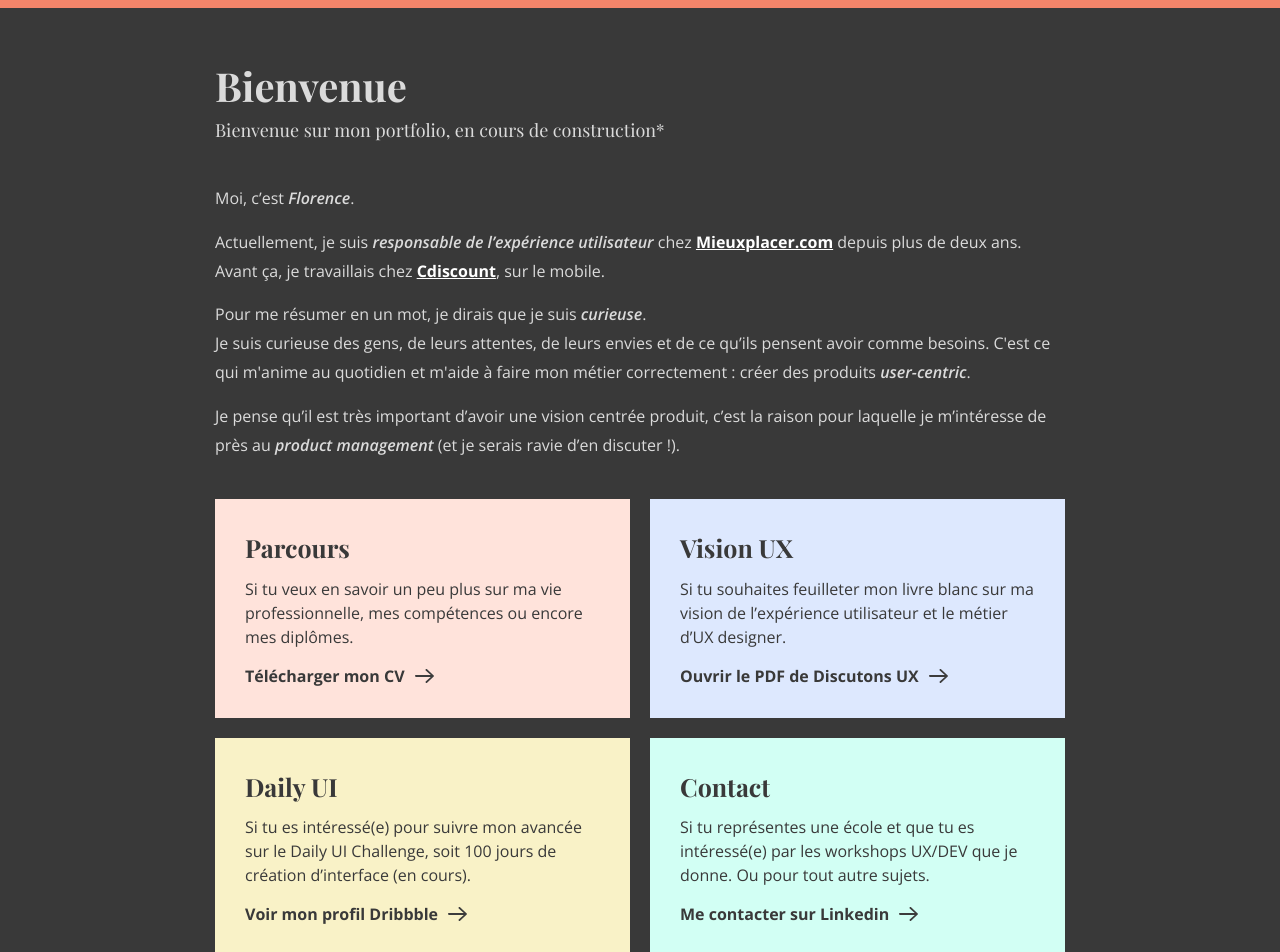
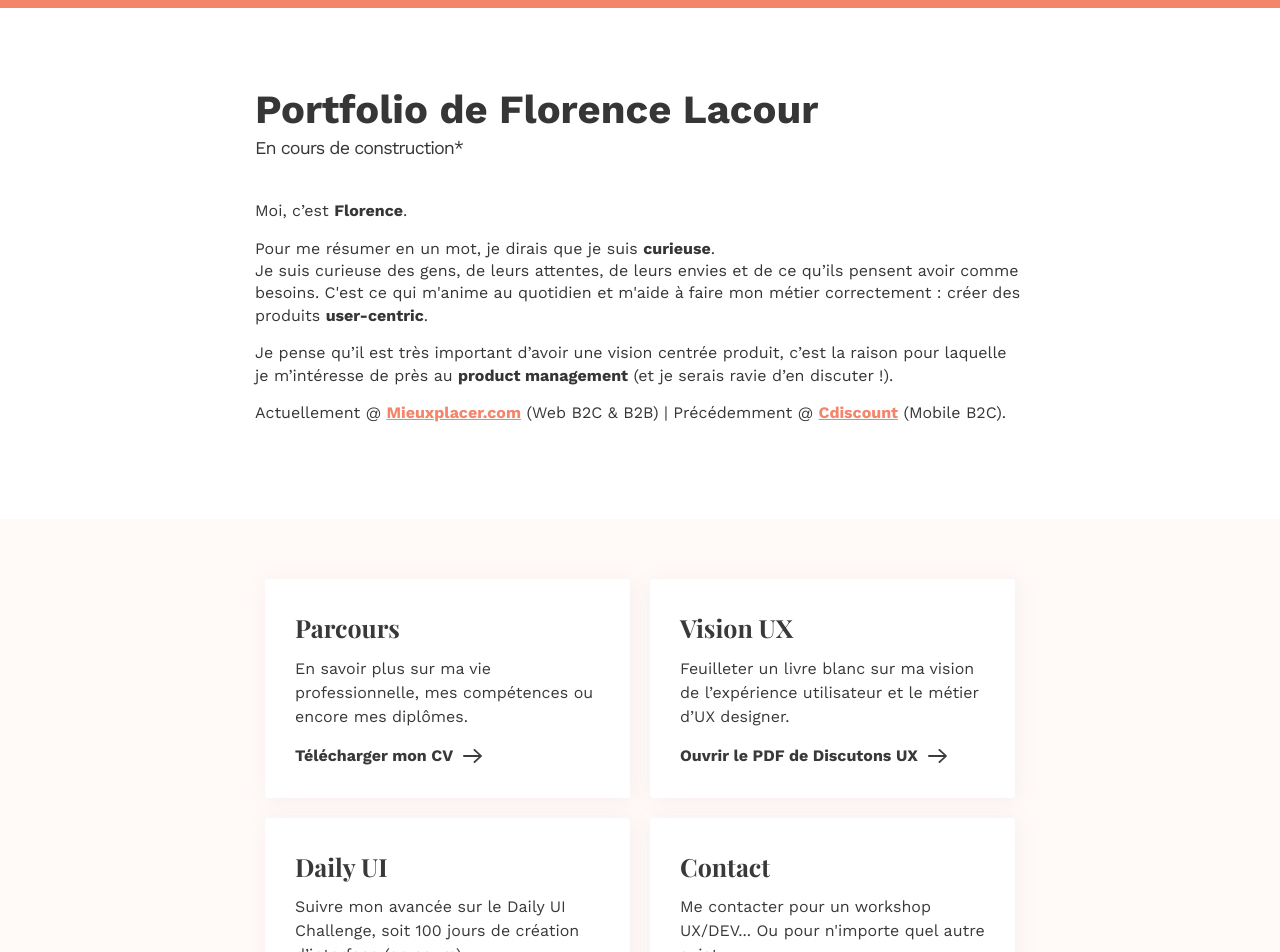
Before and after one commit to florencelacour/florencelacour.github.io, a Vue app: page / in a window 1280 px wide. Shown: the top 952 px of the page. Built offline with nearby package versions, Linux system fonts and the light colour scheme.

Commit message:
:lipstick: Changement DA

```diff
--- a/src/App.vue
+++ b/src/App.vue
@@ -8,27 +8,14 @@
 @import '~sanitize.css';
 @import '~sanitize.css/typography.css';
 @import url('https://fonts.googleapis.com/css?family=Open+Sans:400,600i,700&display=swap');
-@import url('https://fonts.googleapis.com/css?family=Roboto+Slab:400,700&display=swap');
+@import url('https://fonts.googleapis.com/css?family=Work+Sans:400,600,700&display=swap');
 @import url('https://fonts.googleapis.com/css?family=Playfair+Display:400,700&display=swap');
 
 body {
-  font-family: 'Open Sans', 'Helvetica', sans-serif;
-  color: #dbdbdb;
-  background-color: #393939;
+  font-family: 'Work Sans', 'Helvetica', sans-serif;
+  color: #363636;
+  background-color: #fafafa;
   -webkit-font-smoothing: antialiased;
-  padding-bottom: 40px;
-}
-
-@media (max-width: 900px) {
-  body {
-    margin: 0 20px 0 20px;
-  }
-}
-
-@media (max-width: 550px) {
-  body {
-    margin: 0 10px 0 10px;
-  }
 }
 
 body::before {
@@ -51,7 +38,6 @@ body::before {
 }
 
 .container {
-  max-width: 850px;
-  margin: 0 auto;
+  background-color: #ffffff;
 }
 </style>
--- a/src/components/Card.vue
+++ b/src/components/Card.vue
@@ -47,6 +47,8 @@ div {
   color: #393939;
   margin: 10px;
   padding: 30px;
+  border-radius: 3px;
+  box-shadow: 2px 2px 20px rgba(161, 149, 149, 0.1);
 }
 
 h3 {
@@ -77,10 +79,10 @@ img {
   margin-left: 10px;
 }
 
-@media (max-width: 750px) {
+@media (max-width: 900px) {
   div {
     width: 500px;
-    margin-right: 20px;
+    margin: 10px auto;
   }
 }
 
--- a/src/components/PageTitle.vue
+++ b/src/components/PageTitle.vue
@@ -21,10 +21,10 @@ export default {
 
 <style scoped>
 h1 {
-  font-family: 'Playfair Display', 'Helvetica', sans-serif;
-  font-size: 18px;
-  font-weight: normal;
-  margin-bottom: 40px;
-  margin-top: -5px;
+  font-family: 'Work Sans', 'Helvetica', sans-serif;
+  font-size: 40px;
+  font-weight: bold;
+  margin: 10px 0;
+  line-height: 40px;
 }
 </style>
--- a/src/views/Home.vue
+++ b/src/views/Home.vue
@@ -1,69 +1,71 @@
 <template>
   <div>
-    <p class="useless-title">Bienvenue</p>
-    <PageTitle title="Bienvenue sur mon portfolio, en cours de construction*" />
+    <section class="presentation">
+      <PageTitle title="Portfolio de Florence Lacour" />
+      <p class="useless-title">En cours de construction*</p>
 
-    <section>
       <p>
         Moi, c’est
-        <em>Florence</em>.
+        <strong>Florence</strong>.
       </p>
       <p>
-        Actuellement, je suis
-        <em>responsable de l’expérience utilisateur</em> chez
-        <a href="https://www.mieuxplacer.com" target="_blank">Mieuxplacer.com</a> depuis plus de deux ans. Avant ça, je travaillais chez
+        Pour me résumer en un mot, je dirais que je suis
+        <strong>curieuse</strong>.
+        <br />Je suis curieuse des gens, de leurs attentes, de leurs envies et de ce qu’ils pensent avoir comme besoins. C'est ce qui m'anime au quotidien et m'aide à faire mon métier correctement : créer des produits
+        <strong>user-centric</strong>.
+      </p>
+      <p>
+        Je pense qu’il est très important d’avoir une vision centrée produit, c’est la raison pour laquelle je m’intéresse de près au
+        <strong>product management</strong> (et je serais ravie d’en discuter !).
+      </p>
+
+      <p>
+        Actuellement @
+        <a href="https://www.mieuxplacer.com" target="_blank">Mieuxplacer.com</a> (Web B2C & B2B) | Précédemment @
         <a
           href="https://www.cdiscount.com"
           target="_blank"
-        >Cdiscount</a>, sur le mobile.
-      </p>
-      <p>
-        Pour me résumer en un mot, je dirais que je suis
-        <em>curieuse</em>.
-        <br />Je suis curieuse des gens, de leurs attentes, de leurs envies et de ce qu’ils pensent avoir comme besoins. C'est ce qui m'anime au quotidien et m'aide à faire mon métier correctement : créer des produits
-        <em>user-centric</em>.
-      </p>
-      <p>
-        Je pense qu’il est très important d’avoir une vision centrée produit, c’est la raison pour laquelle je m’intéresse de près au
-        <em>product management</em> (et je serais ravie d’en discuter !).
+        >Cdiscount</a> (Mobile B2C).
       </p>
     </section>
 
+    <div class="bckg-cards">
       <section class="cards">
         <Card
           title="Parcours"
-        description="Si tu veux en savoir un peu plus sur ma vie professionnelle, mes compétences ou encore mes diplômes."
+          description="En savoir plus sur ma vie professionnelle, mes compétences ou encore mes diplômes."
           cta="Télécharger mon CV"
-        background="#FFE3DB"
+          background="#FFFFFF"
           url="/CV-Florence-Lacour.pdf"
         ></Card>
 
         <Card
           title="Vision UX"
-        description="Si tu souhaites feuilleter mon livre blanc sur ma vision de l’expérience utilisateur et le métier d’UX designer."
+          description="Feuilleter un livre blanc sur ma vision de l’expérience utilisateur et le métier d’UX designer."
           cta="Ouvrir le PDF de Discutons UX"
-        background="#DDE8FE"
+          background="#FFFFFF"
           url="http://discutons-ux.com/pdf/DiscutonsUX.pdf"
         ></Card>
 
         <Card
           title="Daily UI"
-        description="Si tu es intéressé(e) pour suivre mon avancée sur le Daily UI Challenge, soit 100 jours de création d’interface (en cours)."
+          description="Suivre mon avancée sur le Daily UI Challenge, soit 100 jours de création d’interface (en cours)."
           cta="Voir mon profil Dribbble"
-        background="#F9F2C7"
+          background="#FFFFFF"
           url="https://dribbble.com/FlorenceLacour"
         ></Card>
 
         <Card
           title="Contact"
-        description="Si tu représentes une école et que tu es intéressé(e) par les workshops UX/DEV que je donne. Ou pour tout autre sujets."
+          description="Me contacter pour un workshop UX/DEV... Ou pour n'importe quel autre sujet."
           cta="Me contacter sur Linkedin"
-        background="#D2FFF4"
+          background="#FFFFFF"
           url="https://www.linkedin.com/in/florencelacour/"
         ></Card>
       </section>
+    </div>
 
-    <section>
+    <section class="presentation">
       <p class="asterisque">
         <em>*</em> J’ai fait le choix de me lancer dans une nouvelle techno, car je trouve son fonctionnement très intéressant : Vue.js. Et aussi parce que j’aime me lancer de nouveaux challenges.
       </p>
@@ -92,11 +94,31 @@ export default {
 </script>
 
 <style>
+.presentation {
+  max-width: 770px;
+  margin: 0 auto;
+  padding: 80px 0;
+}
+
+@media (max-width: 900px) {
+  .presentation {
+    margin: 0 20px 0 20px;
+  }
+}
+
+@media (max-width: 550px) {
+  .presentation {
+    margin: 0 10px 0 10px;
+  }
+}
+
 .useless-title {
-  font-family: 'Playfair Display', 'Helvetica', sans-serif;
-  font-size: 40px;
-  font-weight: bold;
-  margin: 50px 0 0 0;
+  font-family: 'Work Sans', 'Helvetica', sans-serif;
+  letter-spacing: -1px;
+  font-size: 18px;
+  font-weight: normal;
+  margin-bottom: 40px;
+  margin-top: -5px;
 }
 
 h2 {
@@ -109,18 +131,25 @@ h2 {
 p {
   font-size: 16px;
   margin: 0 0 15px 0;
-  line-height: 1.8;
+  line-height: 1.4;
+  max-width: 770px;
 }
 
 .cards {
   display: flex;
   flex-wrap: wrap;
-  margin: 30px -10px 40px -10px;
+  margin: 0 auto;
+  padding: 50px 0;
+  max-width: 770px;
+}
+
+.bckg-cards {
+  background-color: #fff9f7;
 }
 
 a {
   font-weight: bold;
-  color: #ffffff;
+  color: #f4856a;
   cursor: pointer;
 }
 
```
Lines whose indentation alone changed are shown as unchanged.
